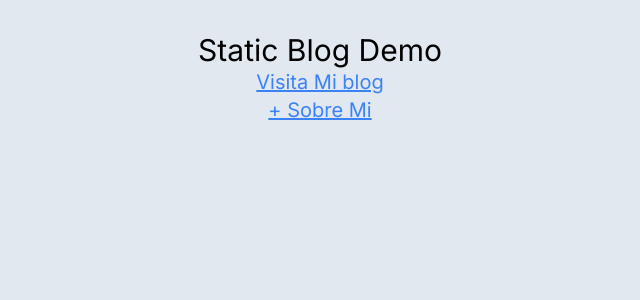
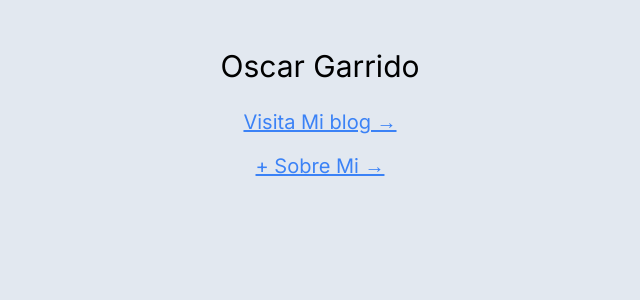
Before and after one commit to alef-garrido/alef_garrido, a Next.js app: page / in a window 1280 px wide. Shown: the top 300 px of the page, without its empty margins (320-960 px from the left). Built offline with nearby package versions, Linux system fonts and the light colour scheme.

Commit message:
link modifier

```diff
--- a/app/blogs/_mdx-content/blog1.mdx
+++ b/app/blogs/_mdx-content/blog1.mdx
@@ -5,3 +5,5 @@ publishDate: "1/29/2024"
 ---
 
 # Blog1
+
+{ <a href="/blogs"> Click </a> }
--- a/app/blogs/_mdx-content/blog2.mdx
+++ b/app/blogs/_mdx-content/blog2.mdx
@@ -5,3 +5,5 @@ publishDate: "1/29/2024"
 ---
 
 # Blog2
+
+{ <a href="/blogs"> Click </a> }
--- a/app/page.tsx
+++ b/app/page.tsx
@@ -3,12 +3,12 @@ import Link from "next/link"
 export default function Home() {
   return (
     <main className="grid place-items-center">
-      <h1 className="text-3xl">Static Blog Demo</h1>
-      <Link href={"blogs"} className="text-blue-500 text-xl underline">
-        Visita Mi blog
+      <h1 className="m-4 text-3xl">Oscar Garrido</h1>
+      <Link href={"blogs"} className="m-2 text-blue-500 text-xl underline">
+        Visita Mi blog →
       </Link>
-      <Link href={"about"} className="text-blue-500 text-xl underline">
-        + Sobre Mi
+      <Link href={"about"} className="m-2 text-blue-500 text-xl underline">
+        + Sobre Mi →
       </Link>
     </main>
   )
```
Also changed, not shown: app/about/example.mdx (+4 -4 lines).
